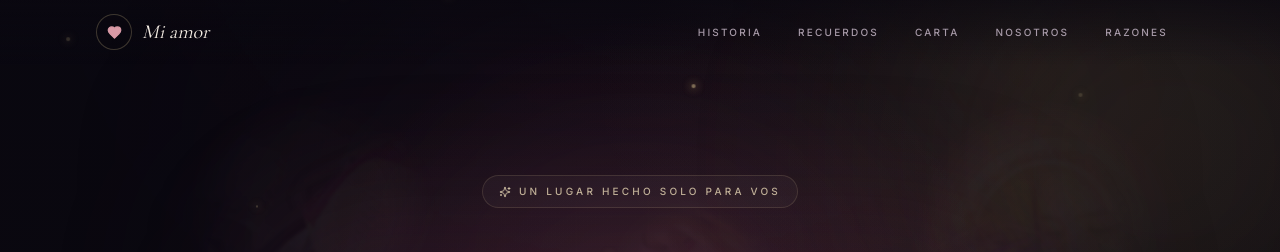
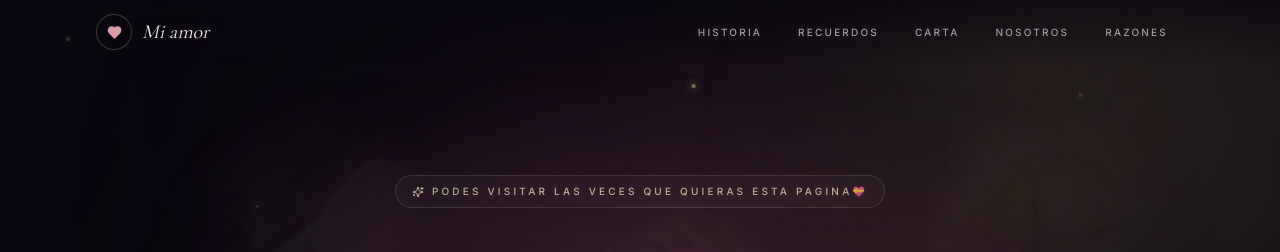
Before and after one commit to h5xtjjj65p-spec/peter-2026-1, a Next.js app: page / in a window 1280 px wide. Shown: the top 252 px of the page. Built offline with nearby package versions, Linux system fonts and the light colour scheme; a web font is replaced by a local one.

Commit message:
Actualizar HeroLove.tsx

```diff
--- a/src/components/HeroLove.tsx
+++ b/src/components/HeroLove.tsx
@@ -19,7 +19,7 @@ export default function HeroLove({ herName }: { herName: string }) {
       <div className={`relative z-10 mx-auto flex max-w-4xl flex-col items-center text-center transition-all duration-[1400ms] ease-[cubic-bezier(0.22,1,0.36,1)] ${mounted ? "translate-y-0 opacity-100" : "translate-y-6 opacity-0"}`}>
         <div className="mb-7 inline-flex items-center gap-2 rounded-full border border-gold-300/15 bg-white/[0.03] px-4 py-2 text-[10px] font-medium uppercase tracking-[0.32em] text-gold-200/80">
           <Sparkles size={12} />
-          un lugar hecho solo para vos
+          Podes visitar las veces que quieras esta pagina💝
         </div>
 
         <div className="relative">
```
